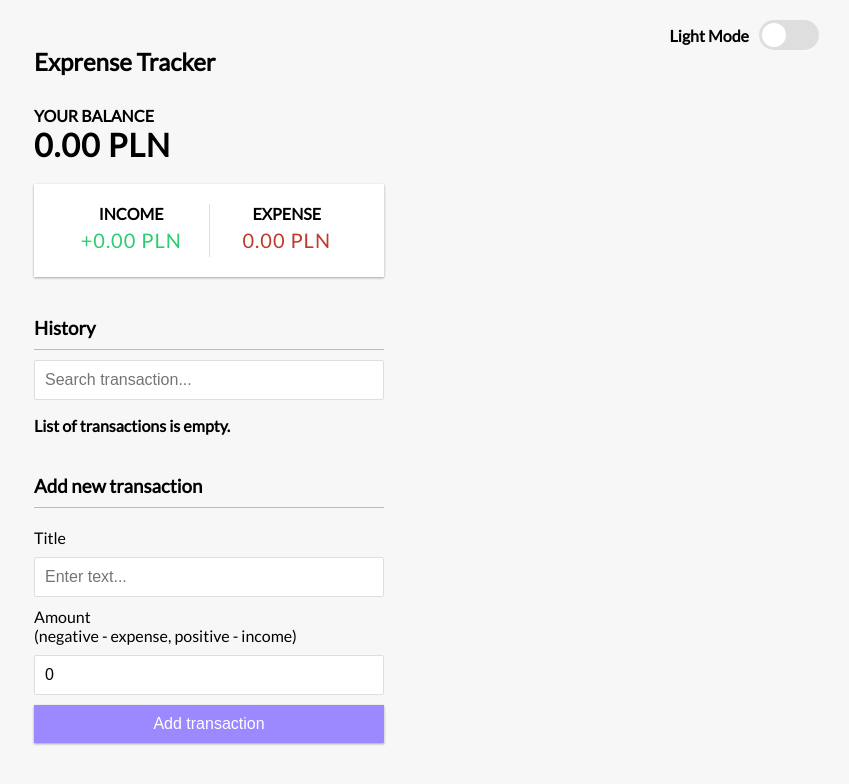
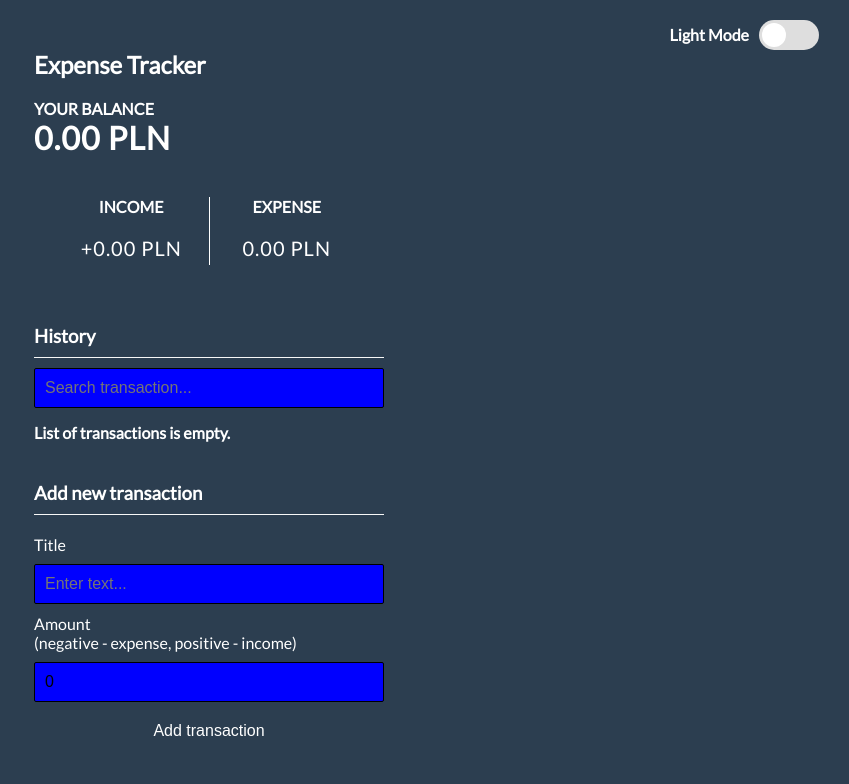
Before and after one commit to kuba-bednarczyk/expense-tracker-react, a React (Create React App) app: page / in a window 1280 px wide. Shown: the top 784 px of the page, without its empty margins (431-1280 px from the left). Built offline with nearby package versions, Linux system fonts and the light colour scheme.

Commit message:
prepare css variables and css styling for the light and dark theme switching by id in the parent .App div. There are only left to find good color pallete for the dark theme

```diff
--- a/src/App.css
+++ b/src/App.css
@@ -1,15 +1,36 @@
 @import url('https://fonts.googleapis.com/css?family=Lato&display=swap');
 
 :root {
-  --box-shadow: 0 1px 3px rgba(0, 0, 0, 0.12), 0 1px 2px rgba(0, 0, 0, 0.24);
+  --light-box-shadow: 0 1px 3px rgba(0, 0, 0, 0.12), 0 1px 2px rgba(0, 0, 0, 0.24);
+  --light-background: #f7f7f7;
+  --light-container-background: #fff;
+  --light-border-bottom: #bbb;
+  --light-border: #dedede;
+  --light-text: #000;
+  --light-btn: #9c88ff;
+  --light-income: #2ecc71;
+  --light-expense: #c0392b;
+  --light-delete-btn: #e74c3c;
+
+  --dark-box-shadow: ;
+  --dark-background: #2c3e50; /* ZMIENIĆ TEN KOLOR NA INNY BO NIE KONTRASTUJE ZE SWTICHEM */
+  --dark-container-background: ;
+  --dark-border-bottom: #f7f7f7;
+  --dark-border: ;
+  --dark-text: #fff;
+  --dark-btn: ;
+  --dark-income: ;
+  --dark-expense: ;
+  --dark-delete-btn: ;
 }
 
 * {
   box-sizing: border-box;
+  margin: 0;
+  padding: 0;
 }
 
-body {
-  background-color: #f7f7f7;
+.App {
   display: flex;
   flex-direction: column;
   align-items: center;
@@ -17,6 +38,17 @@ body {
   min-height: 100vh;
   margin: 0;
   font-family: 'Lato', sans-serif;
+  padding: 20px;
+}
+
+#light.App {
+  background-color: var(--light-background);
+  color: var(--light-text)
+}
+
+#dark.App {
+  background-color: var(--dark-background);
+  color: var(--dark-text)
 }
 
 .container {
@@ -29,10 +61,21 @@ h1 {
   margin: 0;
 }
 
+h2 {
+  padding: 0 0 20px 0;
+}
+
 h3 {
-  border-bottom: 1px solid #bbb;
   padding-bottom: 10px;
   margin: 40px 0 10px;
+}
+
+#light h3 {
+  border-bottom: 1px solid var(--light-border-bottom);
+}
+
+#dark h3 {
+  border-bottom: 1px solid var(--dark-border-bottom);
 }
 
 h4 {
@@ -40,13 +83,25 @@ h4 {
   text-transform: uppercase;
 }
 
+p {
+  padding: 15px 0 0 0;
+}
+
 .inc-exp-container {
-  background-color: #fff;
-  box-shadow: var(--box-shadow);
   padding: 20px;
   display: flex;
   justify-content: space-between;
   margin: 20px 0;
+}
+
+#light .inc-exp-container {
+  background-color: var(--light-container-background);
+  box-shadow: var(--light-box-shadow);
+}
+
+#dark .inc-exp-container {
+  background-color: var(--dark-container-background);
+  box-shadow: var(--dark-box-shadow);
 }
 
 .inc-exp-container > div {
@@ -54,8 +109,12 @@ h4 {
   text-align: center;
 }
 
-.inc-exp-container > div:first-of-type {
-  border-right: 1px solid #dedede;
+#light .inc-exp-container > div:first-of-type {
+  border-right: 1px solid var(--light-border);
+}
+
+#dark .inc-exp-container > div:first-of-type {
+  border-right: 1px solid var(--dark-border);
 }
 
 .money {
@@ -64,12 +123,20 @@ h4 {
   margin: 5px 0;
 }
 
-.money.plus {
-  color: #2ecc71;
+#light .money.plus {
+  color: var(--light-income);
 }
 
-.money.minus {
-  color: #c0392b;
+#light .money.minus {
+  color: var(--light-expense);
+}
+
+#dark .money.plus {
+  color: var(--dark-income);
+}
+
+#dark .money.minus {
+  color: var(--dark-expense);
 }
 
 label {
@@ -79,7 +146,7 @@ label {
 
 input[type='text'],
 input[type='number'] {
-  border: 1px solid #dedede;
+
   border-radius: 2px;
   display: block;
   font-size: 16px;
@@ -87,10 +154,20 @@ input[type='number'] {
   width: 100%;
 }
 
+#light .container input[type='text'],
+#light .container input[type='number'] {
+  border: 1px solid var(--light-border);
+  background-color: blue;
+}
+
+#dark .container input[type='text'],
+#dark .container input[type='number'] {
+  border: 1px solid var(--dark-border);
+  background-color: blue;
+}
+
 .btn {
   cursor: pointer;
-  background-color: #9c88ff;
-  box-shadow: var(--box-shadow);
   color: #fff;
   border: 0;
   display: block;
@@ -98,6 +175,16 @@ input[type='number'] {
   margin: 10px 0 30px;
   padding: 10px;
   width: 100%;
+}
+
+#light .btn {
+  background-color: var(--light-btn);
+  box-shadow: var(--light-box-shadow);
+}
+
+#dark .btn {
+  background-color: var(--dark-btn);
+  box-shadow: var(--dark-box-shadow);
 }
 
 .btn:focus,
@@ -112,8 +199,6 @@ input[type='number'] {
 }
 
 .list li {
-  background-color: #fff;
-  box-shadow: var(--box-shadow);
   color: #333;
   display: flex;
   justify-content: space-between;
@@ -122,12 +207,30 @@ input[type='number'] {
   margin: 10px 0;
 }
 
-.list li.plus {
-  border-right: 5px solid #2ecc71;
+#light .list li {
+  background-color: var(--light-container-background);
+  box-shadow: var(--light-box-shadow);
 }
 
-.list li.minus {
-  border-right: 5px solid #c0392b;
+#light .list li.plus {
+  border-right: 5px solid var(--light-income);
+}
+
+#light .list li.minus {
+  border-right: 5px solid var(--light-expense);
+}
+
+#dark .list li {
+  background-color: var(--dark-container-background);
+  box-shadow: var(--dark-box-shadow);
+}
+
+#dark .list li.plus {
+  border-right: 5px solid var(--dark-income);
+}
+
+#dark .list li.minus {
+  border-right: 5px solid var(--dark-expense);
 }
 
 .delete-btn {
@@ -145,6 +248,9 @@ input[type='number'] {
   opacity: 0;
   transition: opacity 0.3s ease;
 }
+
+
+
 
 .list li:hover .delete-btn {
   opacity: 1;
--- a/src/App.js
+++ b/src/App.js
@@ -13,13 +13,15 @@ import './App.css';
 function App() {
   return (
     <GlobalContextProvider>
+      <div className='App' id='dark'>
         <SwitchButton />
+        <div className='container'>
           <Header />
-      <div className='container'>
           <Balance />
           <IncomeExpenses />
           <TransactionList />
           <AddTransaction />
+        </div>
       </div>
     </GlobalContextProvider>
   );
--- a/src/components/Header.jsx
+++ b/src/components/Header.jsx
@@ -2,7 +2,7 @@ import React from 'react';
 
 const Header = () => {
   return (
-    <h2>Exprense Tracker</h2>
+    <h2>Expense Tracker</h2>
   )
 };
 
```
Lines whose indentation alone changed are shown as unchanged.
